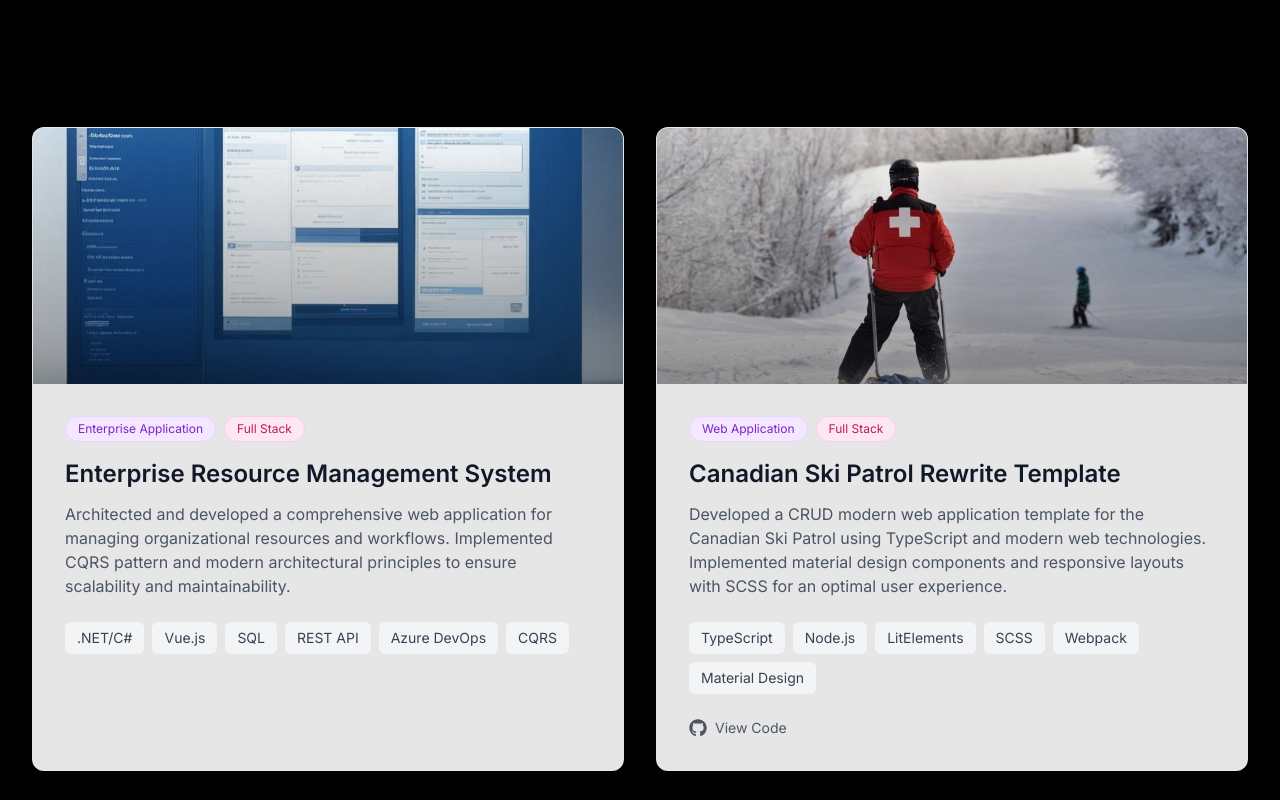
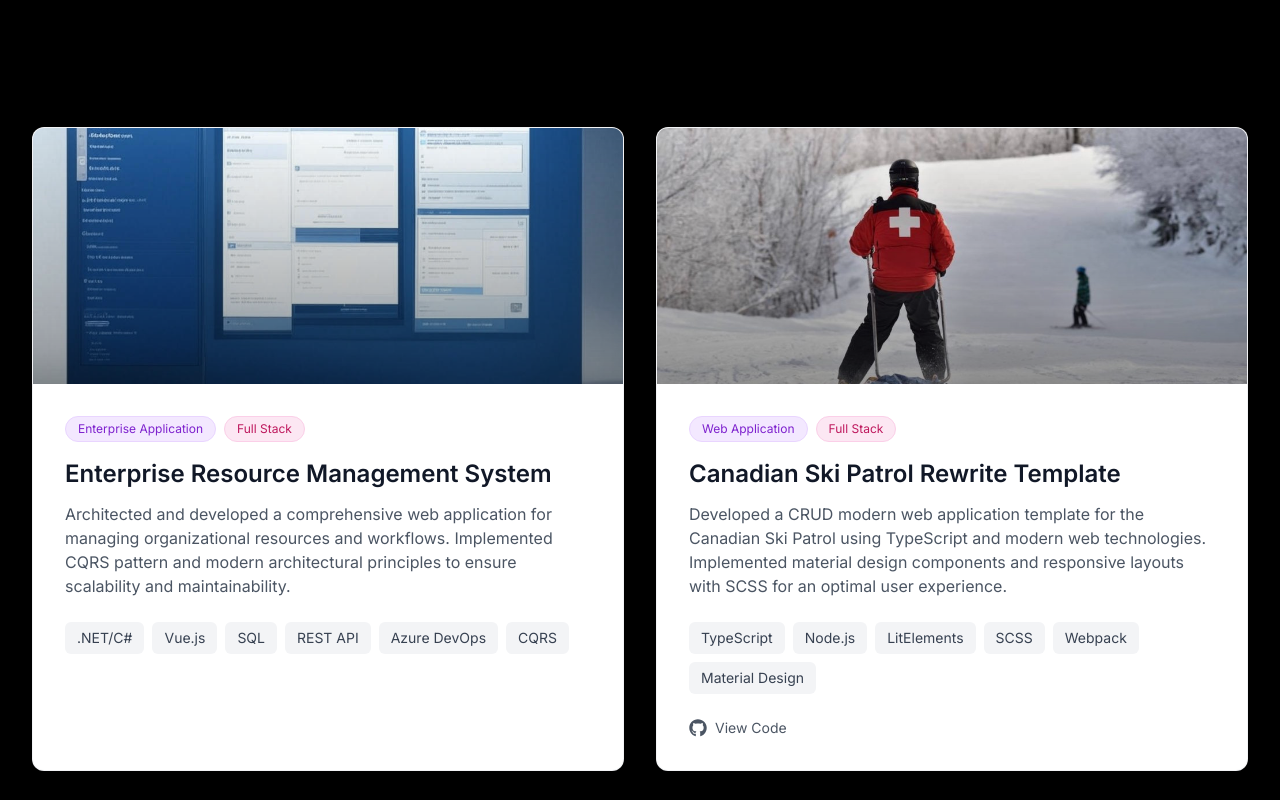
Before and after one commit to ParsaDera-AC/parsa-dev, a Next.js app: page / in a window 1280 px wide. Shown: the part 4720-5520 px from the top of the page. Built offline with nearby package versions, Linux system fonts and the light colour scheme.

Commit message:
more changes

```diff
--- a/components/Projects.js
+++ b/components/Projects.js
@@ -125,8 +125,8 @@
                 transition={{ duration: 0.6, delay: index * 0.1 }}
                 className={`group relative rounded-xl overflow-hidden border transition-all duration-300 flex flex-col ${
                   isDarkMode
-                    ? 'bg-black/40 border-gray-800/50 hover:border-purple-500 hover:shadow-lg hover:shadow-purple-500/20'
-                    : 'bg-white/90 border-gray-200/50 hover:border-purple-500 hover:shadow-lg hover:shadow-purple-500/20'
+                    ? 'bg-black border-gray-800/50 hover:border-purple-500 hover:shadow-lg hover:shadow-purple-500/20'
+                    : 'bg-white border-gray-200/50 hover:border-purple-500 hover:shadow-lg hover:shadow-purple-500/20'
                 }`}
               >
                 {/* Project Image */}
--- a/next.config.js
+++ b/next.config.js
@@ -14,7 +14,9 @@
   poweredByHeader: false,
   reactStrictMode: true,
   compiler: {
-    removeConsole: process.env.NODE_ENV === 'production',
+    removeConsole: process.env.NODE_ENV === 'production' ? {
+      exclude: ['error', 'warn'],
+    } : false,
   },
   experimental: {
     optimizeCss: true,
```
